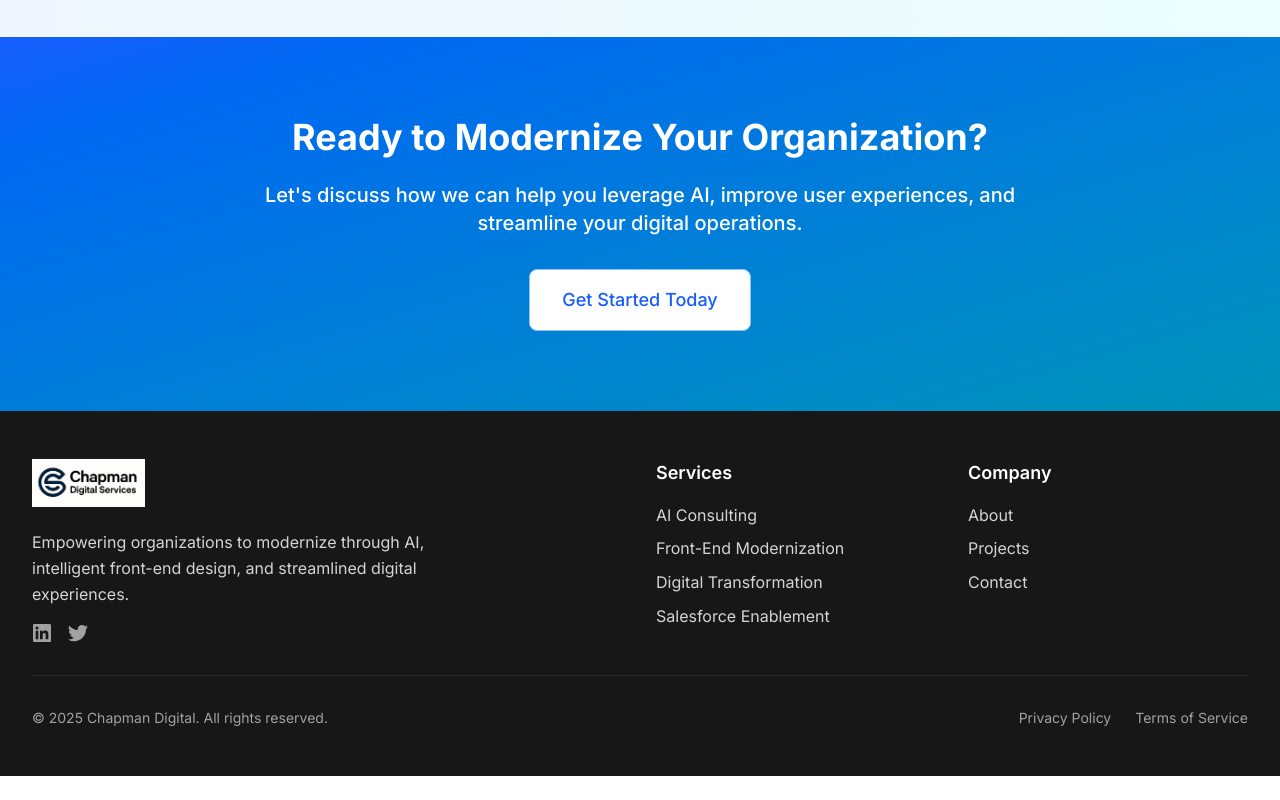
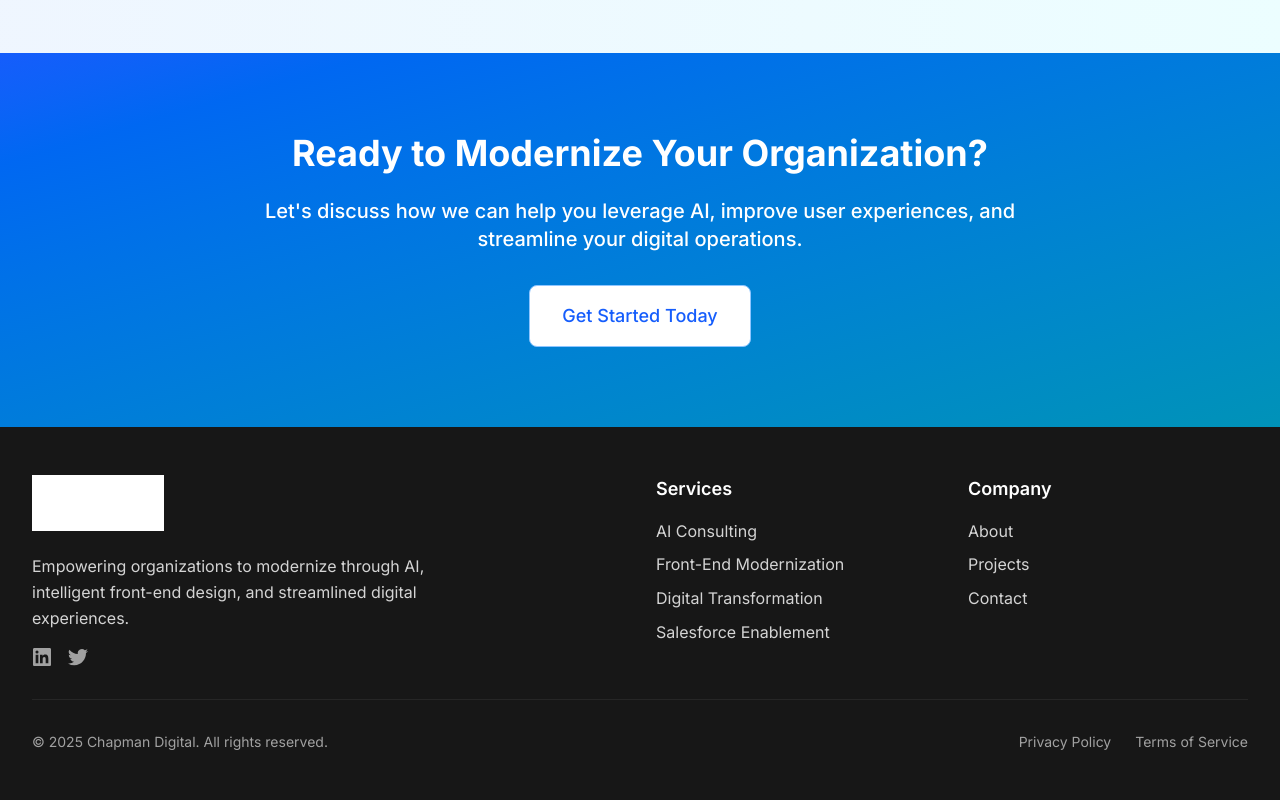
Before and after one commit to GregoryChapman/chapman-digital-website-, a Next.js app: page / in a window 1280 px wide. Shown: the part 998-1798 px from the top of the page. Before the commit the page ends 1774 px from the top, so only its background shows below. Built offline with nearby package versions, Linux system fonts and the light colour scheme.

Commit message:
Increase header size and fix footer logo visibility

```diff
--- a/src/components/Footer.tsx
+++ b/src/components/Footer.tsx
@@ -11,7 +11,8 @@
               <img
                 src="/images/chapman-digital-logo.png"
                 alt="Chapman Digital Services"
-                className="h-12 w-auto"
+                className="h-14 w-auto"
+                style={{ filter: 'brightness(0) invert(1)' }}
               />
             </Link>
             <p className="text-neutral-300 mb-4 max-w-md">
--- a/src/components/Header.tsx
+++ b/src/components/Header.tsx
@@ -9,13 +9,13 @@
   return (
     <header className="bg-white shadow-sm border-b border-neutral-200">
       <div className="max-w-7xl mx-auto px-4 sm:px-6 lg:px-8">
-        <div className="flex justify-between items-center h-16">
+        <div className="flex justify-between items-center h-20">
           {/* Logo */}
           <Link href="/" className="flex items-center">
             <img
               src="/images/chapman-digital-logo.png"
               alt="Chapman Digital Services"
-              className="h-12 w-auto"
+              className="h-16 w-auto"
             />
           </Link>
 
```
